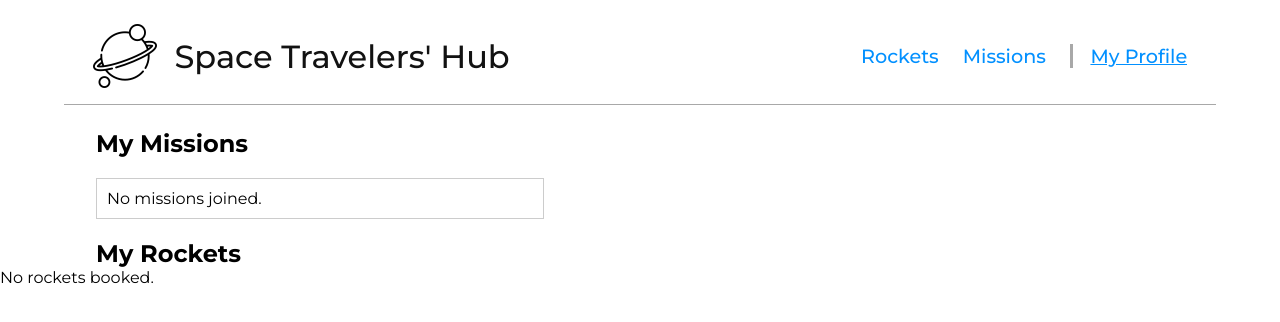
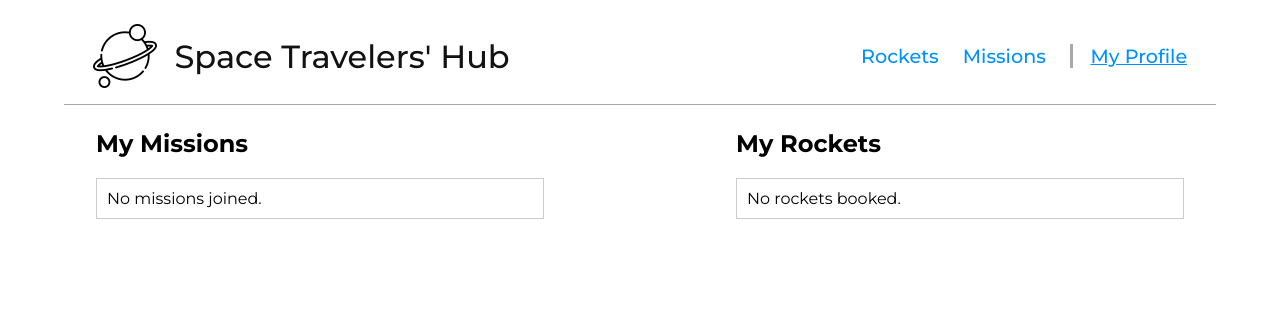
Before and after one commit to kessie2862/Space-Travelers-App, a React (Create React App) app: page /profile in a window 1280 px wide. Shown: the top 322 px of the page. Built offline with nearby package versions, Linux system fonts and the light colour scheme.

Commit message:
Adjust styling

```diff
--- a/src/components/styles/Profile.css
+++ b/src/components/styles/Profile.css
@@ -1,30 +1,36 @@
 .profile-container {
-  width: 50%;
+  display: grid;
+  grid-template-columns: 1fr 1fr;
   text-align: left;
 }
 
-.profile-container h2 {
+.missions-profile h2,
+.rockets-profile h2 {
   margin: 0 auto;
   width: 70%;
 }
 
-.joined-missions {
+.joined-missions,
+.booked-rockets {
   width: 70%;
   margin: 20px auto;
   border: 1px solid #ccc;
   padding: 10px;
 }
 
-.joined-missions h3 {
+.joined-missions h3,
+.booked-rockets h3 {
   margin: 0 0 1.5rem 0;
 }
 
-.joined-missions ul {
+.joined-missions ul,
+.booked-rockets ul {
   list-style-type: none;
   padding: 0;
 }
 
-.joined-missions li {
+.joined-missions li,
+.booked-rockets li {
   border-bottom: 1px solid #ccc;
   padding: 1rem  0 1rem 1rem;
   margin-bottom: 1rem;
```
